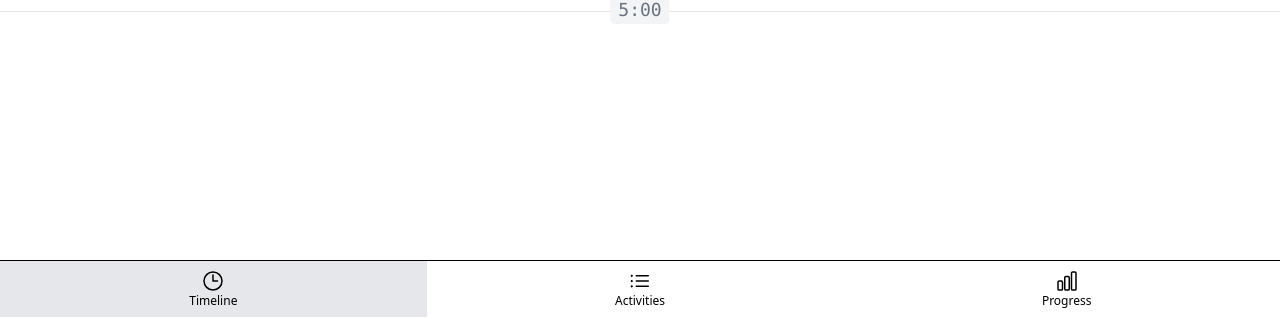
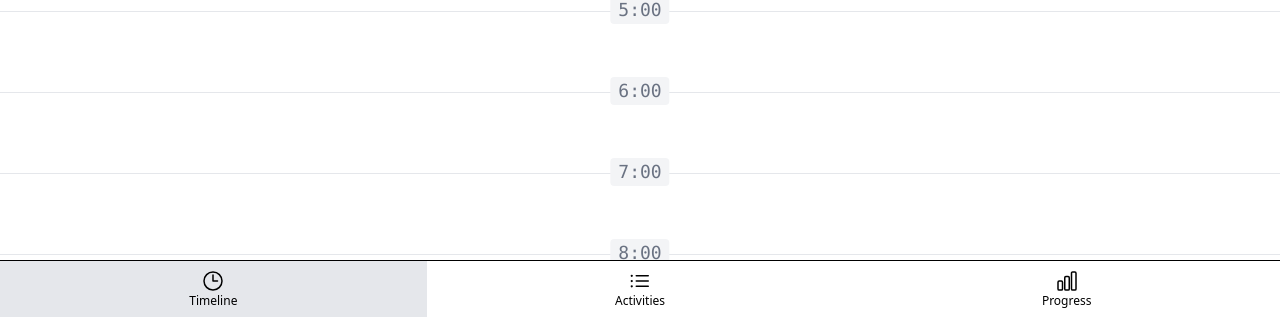
Before and after one commit to yashchenkops/vue-ontrack, a Vue app: page /#timeline in a window 1280 px wide. Shown: the part 483-802 px from the top of the page. Built offline with nearby package versions, Linux system fonts and the light colour scheme.

Commit message:
feat: generate timeline hours

```diff
--- a/src/constants.js
+++ b/src/constants.js
@@ -3,6 +3,7 @@
 export const PAGE_TIMELINE = 'timeline'
 export const PAGE_ACTIVITIES = 'activities'
 export const PAGE_PROGRESS = 'progress'
+export const HOURS_IN_DAY = 24
 
 export const NAV_ITEMS = {
   [PAGE_TIMELINE]: ClockIcon,
--- a/src/functions.js
+++ b/src/functions.js
@@ -1,4 +1,4 @@
-import { PAGE_TIMELINE, PAGE_ACTIVITIES, PAGE_PROGRESS } from './constants'
+import { PAGE_TIMELINE, PAGE_ACTIVITIES, PAGE_PROGRESS, HOURS_IN_DAY } from './constants'
 
 export function normalizePageHash() {
   const hash = window.location.hash.slice(1)
@@ -11,3 +11,13 @@
 
   return PAGE_TIMELINE
 }
+
+export function generateTimelineItems() {
+  const timelineItems = []
+
+  for (let hour = 0; hour < HOURS_IN_DAY; hour++) {
+    timelineItems.push({ hour })
+  }
+
+  return timelineItems
+}
--- a/src/pages/TheTimeline.vue
+++ b/src/pages/TheTimeline.vue
@@ -1,16 +1,23 @@
+<script setup>
+import { generateTimelineItems } from '../functions'
+
+const timelineItems = generateTimelineItems()
+</script>
+
+
 <template>
   <div class="mt-7">
     <ul>
       <li
-        v-for="i in [0, 1, 2, 3, 4, 5]"
-        :key="i"
+        v-for="{ hour } in timelineItems"
+        :key="hour"
         class="relative flex flex-col gap-2 border-t border-gray-200 px-4 py-10"
       >
         <a
           href="#"
           class="absolute -top-4 left-1/2 -translate-x-1/2 rounded bg-gray-100 px-2 font-mono text-lg text-gray-500"
-          >
-          {{ i }}:00
+        >
+          {{ hour }}:00
         </a>
       </li>
     </ul>
```
